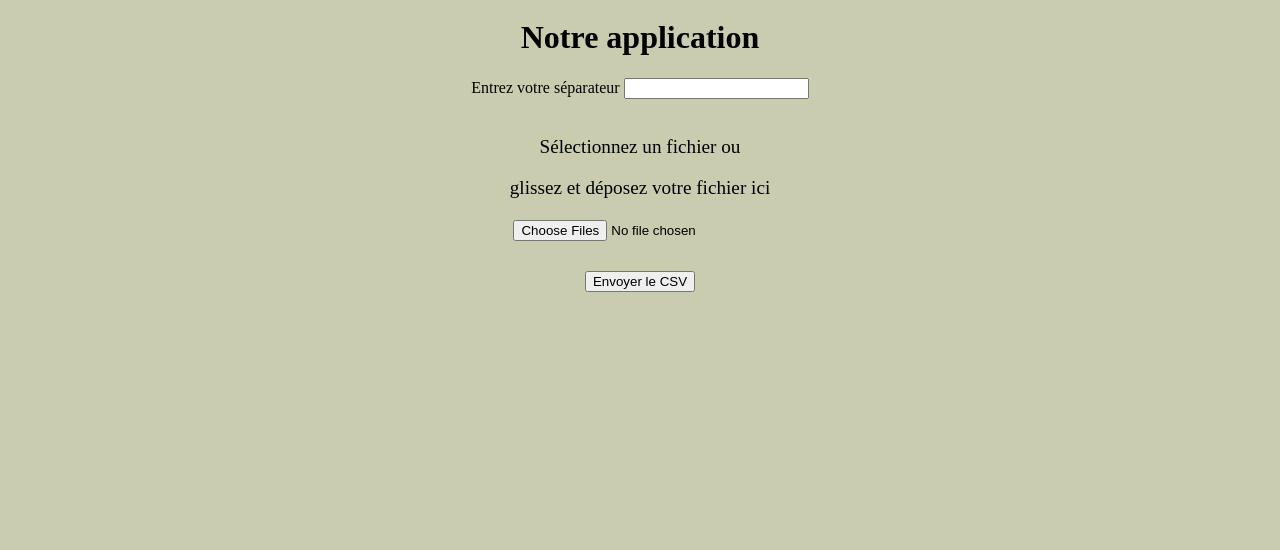
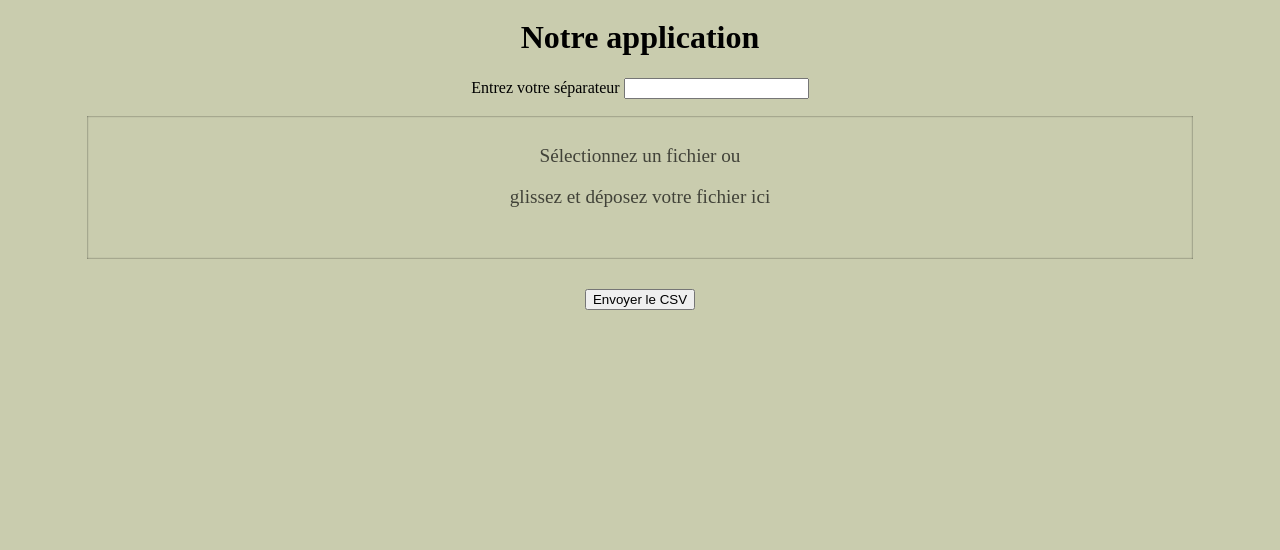
Before and after one commit to DivermanCiv/BAML, a Django app: page /analyse/ in a window 1280 px wide. Shown: the part 66-616 px from the top of the page. Run offline with Django 3.2, Linux system fonts and the light colour scheme.

Commit message:
drag and drop patch

```diff
--- a/BAML/templates/BAML/formulaire.html
+++ b/BAML/templates/BAML/formulaire.html
@@ -11,7 +11,7 @@
 
 </div>
 
-<form action="" method="POST" enctype="multipart/form-data">
+<form method="POST" action="" enctype="multipart/form-data" id="drag_drop">
   {% csrf_token %}
   <!-- input-->
 
@@ -26,12 +26,12 @@
   <!--drag and drop-->
   <div class="form_field">
       <label data-form-field="attachments[]" data-form-id="drag_drop" for="input_field">
-          <span class="drag_drop_field" data-form-field="attachments[]" data-form-id="drag_drop">
+          <div class="drag_drop_field" data-form-field="attachments[]" data-form-id="drag_drop">
               <p data-form-field="attachments[]" data-form-id="drag_drop">Sélectionnez un fichier ou</p>
               <p data-form-field="attachments[]" data-form-id="drag_drop">glissez et déposez votre fichier ici</p>
               <input class="file_input" data-form-field="attachments[]" data-form-id="drag_drop" name="attachments[]"
                      type="file" multiple id="input_field">
-          </span>
+          </div>
       </label>
       <div data-form-field="attachments[]" class="file_list">
       </div>
```
